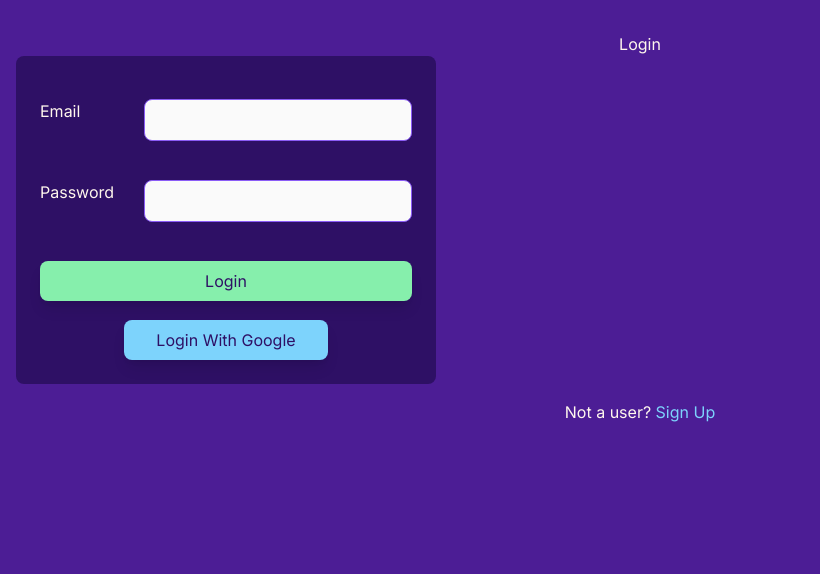
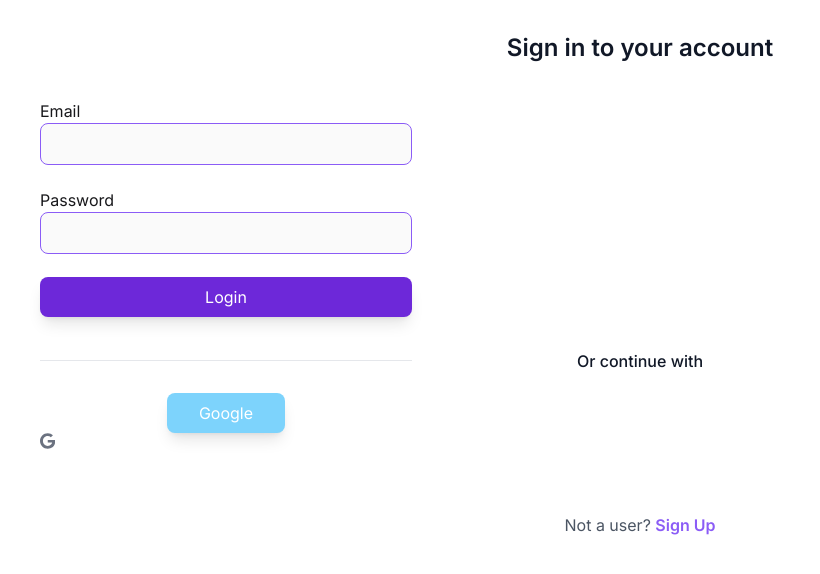
Before and after one commit to Yaslin1/final-project-frontend, a Next.js app: page / in a window 1280 px wide. Shown: the top 574 px of the page, without its empty margins (0-820 px from the left). Built offline with nearby package versions, Linux system fonts and the light colour scheme.

Commit message:
ADDED logout UPDATED home page and login

```diff
--- a/src/app/agenda/DayWeek.jsx
+++ b/src/app/agenda/DayWeek.jsx
@@ -64,7 +64,7 @@ export default function AgendaPage() {
               <ul className="flex flex-wrap -mb-px text-sm font-medium text-center" id="myTab" data-tabs-toggle="#myTabContent" role="tablist">
                 {agenda?.map((week, i) => (
                   <li key={`add-week-${i}`} className="mr-2" role="presentation">
-                    <button onClick={() => setCurrentWeek(i)} className={`${currentWeek === i && "border-blue-600" } inline-block py-4 px-2 mx-1 border-b-2 rounded-t-lg`} id="profile-tab" data-tabs-target="#profile" type="button" role="tab" aria-controls="profile" aria-selected="false">Week {i + 1} </button>
+                    <button onClick={() => setCurrentWeek(i)} className={`${currentWeek === i && "border-sky-400 border-b-4" } inline-block py-4 px-2 mx-1 rounded-t-lg`} id="profile-tab" data-tabs-target="#profile" type="button" role="tab" aria-controls="profile" aria-selected="false">Week {i + 1} </button>
                   </li>
                 ))}
               </ul>
@@ -72,7 +72,7 @@ export default function AgendaPage() {
           </div>
         </section>
       </div>
-      <section className="flex overflow-y-scroll h-full bg-zinc-100 pt-4">
+      <section className="flex overflow-y-scroll h-full bg-zinc-100 pt-10">
         {/* width 33%, min width some pixels, overflow-y scroll */}
         {
           agenda?.[currentWeek]?.map((day, i) => (
--- /dev/null
+++ b/src/app/agenda/layout.js
@@ -0,0 +1,25 @@
+import NavigationBar from '@/app/components/NavigationBar'
+import SearchBar from '@/app/components/SearchBar'
+import '@/app/globals.css'
+import { Inter } from 'next/font/google'
+
+const inter = Inter({ subsets: ['latin'] })
+
+export const metadata = {
+  title: 'Create Next App',
+  description: 'Generated by create next app',
+}
+
+export default function RootLayout({ children }) {
+  return (
+    <div className='flex'>
+      <aside>
+        <NavigationBar />
+      </aside>
+      <main className="flex flex-col overflow-y-scroll w-full max-h-screen">
+        <SearchBar />
+        {children}
+      </main>
+    </div>
+  )
+}
--- a/src/app/components/LoginForm.jsx
+++ b/src/app/components/LoginForm.jsx
@@ -15,13 +15,13 @@ export default function LoginForm() {
     const handleGoogle = () => {
         const provider = new GoogleAuthProvider();// creating a new instance of GoogleAuthProvider and saving it into provider
         signInWithPopup(auth, provider) //Taking firebase and google and putting it in a popup
-        .then(response => {   //Takes that response and passes it to a call back function
-            setUser(response.user) //taking that response and setting the user
-        })
-        .catch(err => alert(err.message)) //Provide error message
-}
+            .then(response => {   //Takes that response and passes it to a call back function
+                setUser(response.user) //taking that response and setting the user
+            })
+            .catch(err => alert(err.message)) //Provide error message
+    }
 
-    const handleLogin= (e) => {
+    const handleLogin = (e) => {
         e.preventDefault(); //taking an event and preventing it from doing default behavior
         const email = e.target.email.value;  //values from the form. e = event listener; target= form; email= email section; value = is property
         const password = e.target.password.value; // values from the form
@@ -35,28 +35,36 @@ export default function LoginForm() {
     }
 
     return (
-        <section className="bg-violet-950 p-6 rounded-lg max-w-[420px] w-full">
+        <section className="bg-white p-6 rounded-lg max-w-[420px] w-full items-center">
             <form onSubmit={handleLogin} className="flex flex-col items-start justify-around min-h-[30vh]">
-                <label htmlFor="email" className="flex justify-between w-full">
-                   <span> Email </span>
+                <label htmlFor="email" className="flex flex-col w-full">
+                    <span className="text-zinc-900 text-left"> Email </span>
                     <input required type="email" name="email" className="rounded-lg border-transparent border
                      border-violet-500 py-2 px-4 bg-zinc-50 text-zinc-700 placeholder-zinc-400
                      text-base focus:ring-2 focus:ring-violet-600 focus:border-transparent"/>
                 </label>
-                <label htmlFor="password" className="flex justify-between w-full">
-                    <span>Password</span>
+                <label htmlFor="password" className="flex flex-col w-full">
+                    <span className="text-zinc-900 text-left">Password</span>
                     <input required type="password" name="password" className="rounded-lg border-transparent border
                      border-violet-500 py-2 px-4 bg-zinc-50 text-zinc-700 placeholder-zinc-400
                      text-base focus:ring-2 focus:ring-violet-600 focus:border-transparent"/>
                 </label>
-                <input type="submit" value="Login" className="bg-green-300 text-violet-950 py-2 px-8
+                <input type="submit" value="Login" className="bg-violet-700 text-white py-2 px-8
                 rounded-lg shadow-lg transition duration-300 hover:bg-violet-300 hover:shadow-sm
                 cursor-pointer w-full" />
             </form>
-            <button onClick={handleGoogle} className="bg-sky-300 text-violet-950 py-2 px-8
+            <div class="inline-flex items-center justify-center w-full">
+                <hr class="w-64 h-px my-8 bg-gray-200 border-0 dark:bg-gray-700"/>
+                    <span class="absolute px-3 font-medium text-gray-900 -translate-x-1/2 bg-white left-1/2 dark:text-white dark:bg-gray-900">Or continue with</span>
+                <hr class="w-64 h-px my-8 bg-gray-200 border-0 dark:bg-gray-700"/>
+            </div>
+            <button onClick={handleGoogle} className="bg-sky-300 text-white py-2 px-8
                 rounded-lg shadow-lg transition duration-300 hover:bg-violet-300 hover:shadow-sm
-                cursor-pointer">Login With Google</button>
-            <br/>
+                cursor-pointer">Google</button>
+            <svg className="fill-gray-500" xmlns="http://www.w3.org/2000/svg" height="1em" viewBox="0 0 488 512">
+                <path d="M488 261.8C488 403.3 391.1 504 248 504 110.8 504 0 393.2 0 256S110.8 8 248 8c66.8 0 123 24.5 166.3 64.9l-67.5 64.9C258.5 52.6 94.3 116.6 94.3 256c0 86.5 69.1 156.6 153.7 156.6 98.2 0 135-70.4 140.8-106.9H248v-85.3h236.1c2.3 12.7 3.9 24.9 3.9 41.4z" />
+            </svg>
+            <br />
         </section>
     )
 }
--- a/src/app/components/SearchBar.jsx
+++ b/src/app/components/SearchBar.jsx
@@ -1,10 +1,11 @@
 "use client"
 // use clients is because we are using a hook. Rendered client side and cannot use hooks on servers.
-import { useContext } from "react"
+import { useContext, useState } from "react"
 import { AuthContext } from "../contexts/AuthContext"
 
 export default function SearchBar() {
-  const { user } = useContext(AuthContext); //Getting set user from auth context
+  const { user, setUser } = useContext(AuthContext); //Getting set user from auth context
+  const [logoutMenu, setLogoutMenu] = useState(false)
 
   return (
     <>
@@ -31,15 +32,21 @@ export default function SearchBar() {
               </div>
             </div>
             <div className="relative flex items-center w-1/4 justify-end p-1 ml-5 mr-4 sm:mr-0 sm:right-auto">
-            <div className="flex items-center">
-              <div className="w-px h-6 bg-gray-300">
+              <div className="flex items-center">
+                <div className="w-px h-6 bg-gray-300">
+                </div>
               </div>
-            </div>
-            {/* Profile */}
-              <a href="#" className="relative flex items-center">
-                <img onError={e => e.target.src="/images/profile.png"} alt="profil" src={ user?.photoURL ||"/images/profile.png"} className="ml-4 mr-2 object-cover rounded-full h-10 w-10 " />
+              {/* Profile */}
+              <span className="relative flex items-center cursor-pointer" onClick={() => setLogoutMenu(prev => !prev)}>
+                <img onError={e => e.target.src = "/images/profile.png"} alt="profil" src={user?.photoURL || "/images/profile.png"} className="ml-4 mr-2 object-cover rounded-full h-10 w-10 " />
                 <p>{user?.displayName || "Welcome"}</p>
-              </a>
+              </span>
+              {
+                logoutMenu &&
+                <div className="flex hover:text-blue-800 justify-center w-[150px] absolute border  top-12 left-6 whitespace-nowrap bg-white cursor-pointer py-4" onClick={()=> setUser()} >
+                  Logout
+                </div>
+              }
             </div>
           </div>
         </div>
--- a/src/app/contexts/AuthContext.jsx
+++ b/src/app/contexts/AuthContext.jsx
@@ -9,6 +9,7 @@ export const AuthContext = createContext() //creating context to use for Authroi
 export default function AuthContextComponent({ children }) { //children between react components
 
   const pathname = usePathname();
+  const [isReady, setIsReady] = useState(false)
   const [user, setUserState] = useState() //store user info as usestate
   const setUser = (user) => { //store in session and in state so it doesn't logout person
     sessionStorage.setItem("user", JSON.stringify(user))
@@ -16,24 +17,29 @@ export default function AuthContextComponent({ children }) { //children between
   }
 
   useEffect(() => { //it runs when the page renders
-    if (user) return //if the user is already there just stop
+    if (user) {
+      setIsReady(true)
+      return
+    }//if the user is already there just stop
     const sessionUser = sessionStorage.getItem("user") //retrieving the value user
     if (sessionUser && sessionUser !== "undefined") { //checking if we got something back and it is not undefined. Make sure what we got back is valid JSON
       setUserState(JSON.parse(sessionUser)) //Parsing what we got back from session and putting it in state
     }
+    setIsReady(true)
+
   }, [])
 
   return (
     <AuthContext.Provider value={{ user, setUser }} > {/* Provider gives values to the rest of the children */}
       {
-        !user && pathname !== '/signup'
-          ? <main className="bg-violet-900 min-h-screen text-orange-50 px-4 py-8 text-center">
-            <h1>Login</h1>
+        (isReady && !user && pathname !== '/signup')
+          ? <main className="min-h-screen text-orange-50 px-4 py-8 text-center">
+            <h1 className="text-gray-900 font-semibold text-2xl">Sign in to your account</h1>
             <LoginForm />
-            <p className="mt-4">Not a user? <Link href="/signup" className="text-sky-300">Sign Up</Link>
+            <p className="mt-4 text-gray-600">Not a user? <Link href="/signup" className="text-violet-500 font-semibold">Sign Up</Link>
             </p>
           </main>
-          : <>{children}</>
+          : isReady && <>{children}</>
       }
     </AuthContext.Provider>
   )
--- /dev/null
+++ b/src/app/material/layout.js
@@ -0,0 +1,25 @@
+import NavigationBar from '@/app/components/NavigationBar'
+import SearchBar from '@/app/components/SearchBar'
+import '@/app/globals.css'
+import { Inter } from 'next/font/google'
+
+const inter = Inter({ subsets: ['latin'] })
+
+export const metadata = {
+  title: 'Create Next App',
+  description: 'Generated by create next app',
+}
+
+export default function RootLayout({ children }) {
+  return (
+    <div className='flex'>
+      <aside>
+        <NavigationBar />
+      </aside>
+      <main className="flex flex-col overflow-y-scroll w-full max-h-screen">
+        <SearchBar />
+        {children}
+      </main>
+    </div>
+  )
+}
--- a/src/app/page.js
+++ b/src/app/page.js
@@ -1,13 +1,17 @@
 "use client"
-import { useContext } from "react"
+import { useRouter } from 'next/navigation'
+import { useContext, useEffect } from "react"
 import { AuthContext } from "@/app/contexts/AuthContext"
 
 export default function Login() {
-    const { setUser } = useContext(AuthContext)
-    return (
-        <main className="bg-violet-900 min-h-screen text-orange-50 px-4 py-8 text-center">
-            <h1>Home</h1>
-            <button onClick={() => setUser()}>Log Out</button>
-        </main>
-    )
+    const { user } = useContext(AuthContext)
+    const router = useRouter()
+
+    useEffect(()=>{
+        if (user) {
+            router.push("/material")
+        }
+    },[])
+
+    return(<></>)
 }
```
Also changed, not shown: src/app/agenda/ContentCards.jsx (+20 -7 lines), src/app/layout.js (+2 -12 lines), public/images/paper-pin.png (added).
